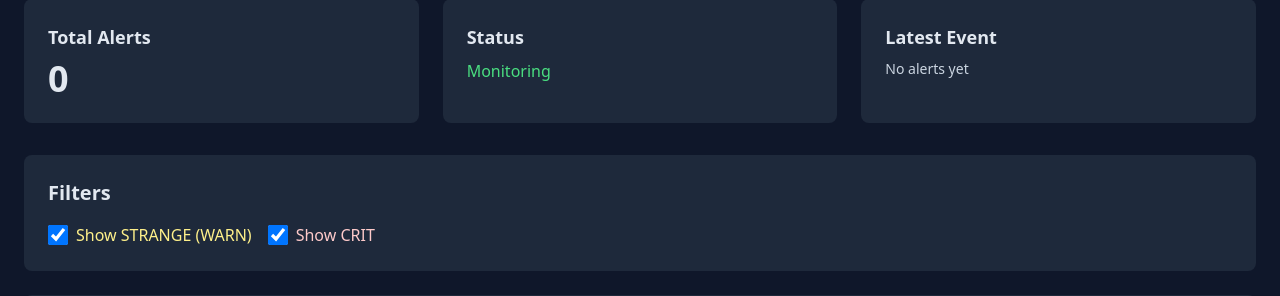
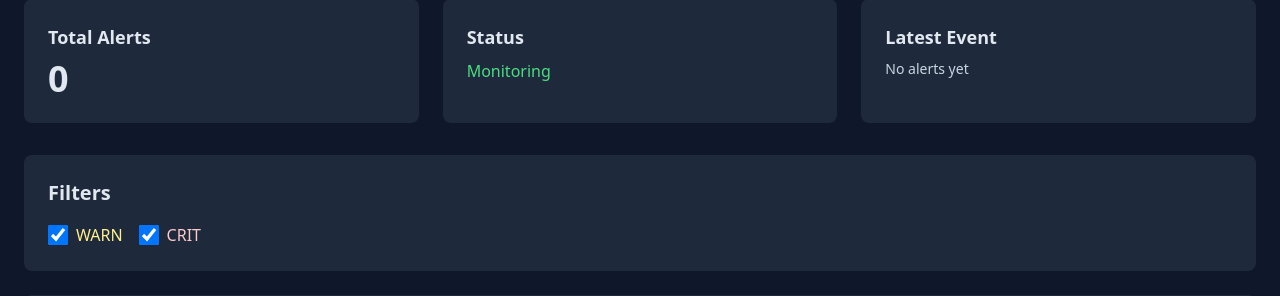
Before and after one commit to TheMrX1/ASCeS, a FastAPI app: page / in a window 1280 px wide. Shown: the part 117-413 px from the top of the page. Run offline with FastAPI, Linux system fonts and the light colour scheme; some libraries are stand-ins or nearby versions.

Commit message:
fixed WARNS

```diff
--- a/asces/detect/detector.py
+++ b/asces/detect/detector.py
@@ -94,7 +94,7 @@ class Detector:
         self.last_alert_time[key] = now
 
         level = "WARN"
-        if abs(z) > 4.5:
+        if abs(z) > 50.0:
             level = "CRIT"
         elif abs(z) < 3.5:
             level = "INFO"
--- a/asces/ui/templates/index.html
+++ b/asces/ui/templates/index.html
@@ -61,13 +61,13 @@
                     <input type="checkbox" id="filter-strange"
                         class="form-checkbox h-5 w-5 text-yellow-600 rounded bg-slate-700 border-slate-600 focus:ring-yellow-500"
                         onchange="applyFilters()">
-                    <span class="ml-2 text-yellow-200">Show STRANGE (WARN)</span>
+                    <span class="ml-2 text-yellow-200">WARN</span>
                 </label>
                 <label class="inline-flex items-center">
                     <input type="checkbox" id="filter-crit"
                         class="form-checkbox h-5 w-5 text-red-600 rounded bg-slate-700 border-slate-600 focus:ring-red-500"
                         onchange="applyFilters()">
-                    <span class="ml-2 text-red-200">Show CRIT</span>
+                    <span class="ml-2 text-red-200">CRIT</span>
                 </label>
             </div>
         </div>
@@ -242,6 +242,9 @@
             function openModal(row) {
                 const data = row.dataset;
 
+                // Save state
+                localStorage.setItem('openModalId', data.id);
+
                 document.getElementById('modal-id').textContent = data.id;
                 document.getElementById('modal-time').textContent = data.time;
                 document.getElementById('modal-feature').textContent = data.feature;
@@ -270,6 +273,7 @@
             }
 
             function closeModal() {
+                localStorage.removeItem('openModalId');
                 modal.classList.add('hidden');
             }
 
@@ -281,13 +285,20 @@
             });
 
             // Add Click Listeners to Rows
-            // Note: We need to re-attach listeners if we were modifying DOM dynamically,
-            // but here the table is static rendered by server.
             const rows = document.querySelectorAll('.alert-row');
             rows.forEach(row => {
                 row.style.cursor = 'pointer';
                 row.addEventListener('click', () => openModal(row));
             });
+
+            // Check for saved modal state on load
+            const savedModalId = localStorage.getItem('openModalId');
+            if (savedModalId) {
+                const row = document.querySelector(`.alert-row[data-id="${savedModalId}"]`);
+                if (row) {
+                    openModal(row);
+                }
+            }
 
 
             // Auto-refresh every 10 seconds
```
